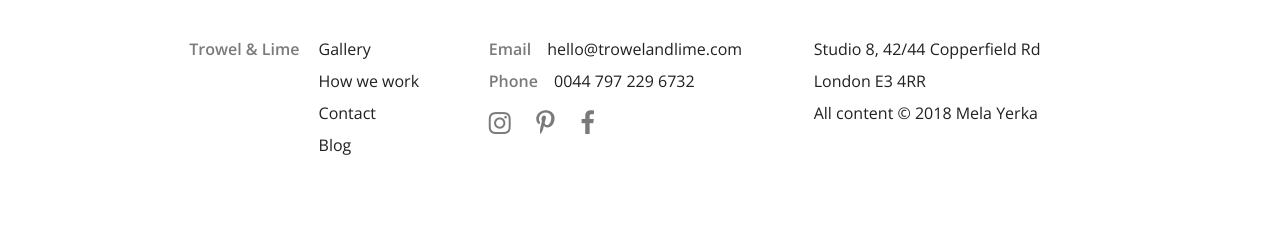
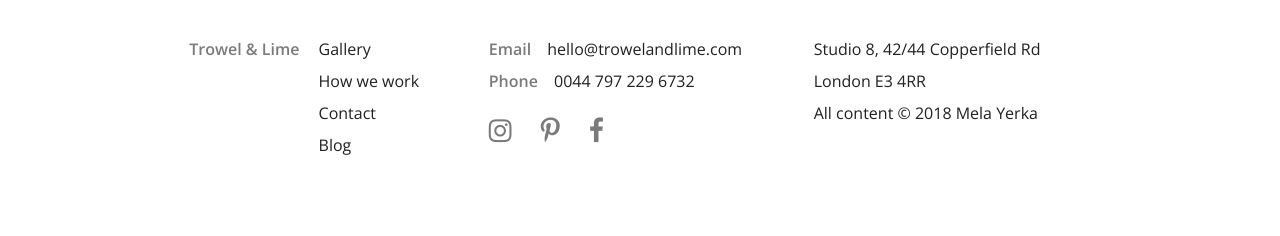
Before and after one commit to marek-kultys/trowel-and-lime, a Jekyll site: the page built from index.html, in a window 1280 px wide. Shown: the part 4949-5185 px from the top of the page. Built offline with Jekyll 4.4.1, drawn with Linux system fonts in a browser that asks for light colours.

Commit message:
Add styles for copyright note, adjust social icons styles

```diff
--- a/_sass/footer.scss
+++ b/_sass/footer.scss
@@ -3,7 +3,7 @@
    background-color: $white;
    z-index: 999;
    padding-top: 1.5em;
-   padding-bottom: 4.8em;
+   padding-bottom: 3.33em;
 
    .footer-unit {
       padding-top: 2em;
@@ -33,12 +33,27 @@
    }
 
    .socials {
-      margin-top: 1em;
+      margin-top: 1.4em;
+      // position: relative;
+      // top: -0.2em;
       color: $black-trans;
       li {
-         font-size: 1.6em;
+         font-size: 1.66em;
          float: left;
-         margin-right: 1em;
+         margin-right: 1.1em;
+      }
+   }
+
+   .contacts {
+      float: left;
+   }
+
+   .copyright {
+      margin-top: 4em;
+      .logo {
+         font-size: 2em;
+         position: relative;
+         top: 0.15em;
       }
    }
 }
```
